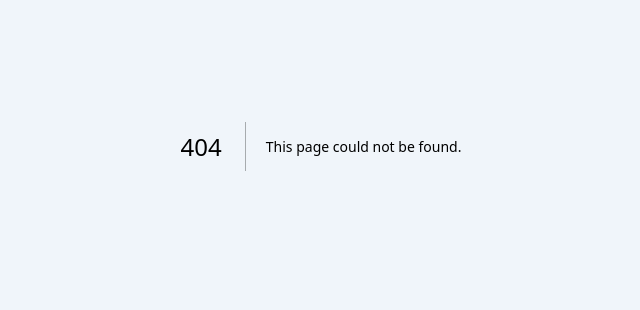
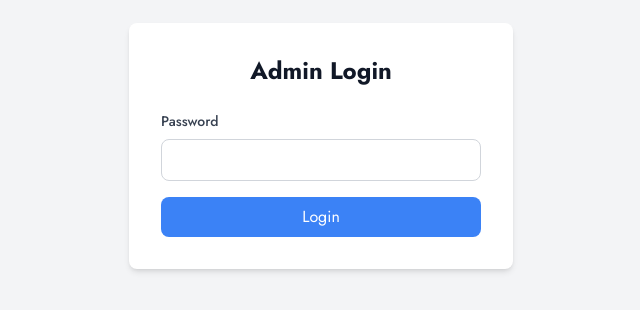
Before and after one commit to keanuccc/myportfolio, a Next.js app: page /admin/login in a window 1280 px wide. Before the commit this address had no page. Shown: the part 254-564 px from the top of the page, without its empty margins (319-959 px from the left). Built offline with nearby package versions, Linux system fonts and the light colour scheme.

Commit message:
feat: create admin layout and login page

```diff
--- a/package.json
+++ b/package.json
@@ -10,6 +10,7 @@
   },
   "dependencies": {
     "@headlessui/react": "^2.2.10",
+    "@heroicons/react": "^2.2.0",
     "@uiw/react-md-editor": "^4.1.1",
     "@vercel/blob": "^2.4.0",
     "@vercel/kv": "^3.0.0",
--- /dev/null
+++ b/src/app/admin/layout.tsx
@@ -0,0 +1,28 @@
+'use client';
+
+import { usePathname } from 'next/navigation';
+import Sidebar from '@/components/admin/Sidebar';
+
+export default function AdminLayout({
+  children,
+}: {
+  children: React.ReactNode;
+}) {
+  const pathname = usePathname();
+  const isLoginPage = pathname === '/admin/login';
+
+  if (isLoginPage) {
+    return <>{children}</>;
+  }
+
+  return (
+    <div className="min-h-screen bg-gray-100 dark:bg-gray-900">
+      <div className="flex">
+        <Sidebar />
+        <main className="flex-1 ml-64 p-8">
+          {children}
+        </main>
+      </div>
+    </div>
+  );
+}
--- /dev/null
+++ b/src/app/admin/login/page.tsx
@@ -0,0 +1,80 @@
+'use client';
+
+import { useState } from 'react';
+import { useRouter } from 'next/navigation';
+
+export default function LoginPage() {
+  const [password, setPassword] = useState('');
+  const [error, setError] = useState('');
+  const [loading, setLoading] = useState(false);
+  const router = useRouter();
+
+  const handleSubmit = async (e: React.FormEvent) => {
+    e.preventDefault();
+    setError('');
+    setLoading(true);
+
+    try {
+      const response = await fetch('/api/auth/login', {
+        method: 'POST',
+        headers: { 'Content-Type': 'application/json' },
+        body: JSON.stringify({ password }),
+      });
+
+      const data = await response.json();
+
+      if (response.ok) {
+        router.push('/admin/dashboard');
+      } else {
+        setError(data.error || 'Login failed');
+      }
+    } catch {
+      setError('An error occurred');
+    } finally {
+      setLoading(false);
+    }
+  };
+
+  return (
+    <div className="min-h-screen flex items-center justify-center bg-gray-100 dark:bg-gray-900">
+      <div className="bg-white dark:bg-gray-800 p-8 rounded-lg shadow-md w-96">
+        <h1 className="text-2xl font-bold text-center mb-6 text-gray-900 dark:text-white">
+          Admin Login
+        </h1>
+
+        <form onSubmit={handleSubmit}>
+          <div className="mb-4">
+            <label
+              htmlFor="password"
+              className="block text-sm font-medium text-gray-700 dark:text-gray-300 mb-2"
+            >
+              Password
+            </label>
+            <input
+              type="password"
+              id="password"
+              value={password}
+              onChange={(e) => setPassword(e.target.value)}
+              className="w-full px-3 py-2 border border-gray-300 dark:border-gray-600 rounded-lg focus:outline-none focus:ring-2 focus:ring-blue-500 dark:bg-gray-700 dark:text-white"
+              required
+            />
+          </div>
+
+          {error && (
+            <div className="mb-4 p-3 bg-red-100 dark:bg-red-900 text-red-700 dark:text-red-200 rounded-lg text-sm">
+              {error}
+            </div>
+          )}
+
+          <button
+            type="submit"
+            disabled={loading}
+            className="w-full bg-blue-500 text-white py-2 px-4 rounded-lg hover:bg-blue-600 focus:outline-none focus:ring-2 focus:ring-blue-500 focus:ring-offset-2 disabled:opacity-50"
+          >
+            {loading ? 'Logging in...' : 'Login'}
+          </button>
+        </form>
+      </div>
+    </div>
+  );
+}
--- /dev/null
+++ b/src/components/admin/Sidebar.tsx
@@ -0,0 +1,67 @@
+'use client';
+
+import Link from 'next/link';
+import { usePathname } from 'next/navigation';
+import {
+  HomeIcon,
+  DocumentTextIcon,
+  FolderIcon,
+  UserIcon,
+  EnvelopeIcon,
+  ArrowRightOnRectangleIcon,
+} from '@heroicons/react/24/outline';
+
+const navigation = [
+  { name: 'Dashboard', href: '/admin/dashboard', icon: HomeIcon },
+  { name: 'Blog', href: '/admin/blog', icon: DocumentTextIcon },
+  { name: 'Projects', href: '/admin/projects', icon: FolderIcon },
+  { name: 'Profile', href: '/admin/profile', icon: UserIcon },
+  { name: 'Messages', href: '/admin/messages', icon: EnvelopeIcon },
+];
+
+export default function Sidebar() {
+  const pathname = usePathname();
+
+  const handleLogout = async () => {
+    await fetch('/api/auth/logout', { method: 'POST' });
+    window.location.href = '/admin/login';
+  };
+
+  return (
+    <div className="fixed left-0 top-0 h-full w-64 bg-white dark:bg-gray-800 shadow-lg">
+      <div className="p-6">
+        <h1 className="text-2xl font-bold text-gray-900 dark:text-white">
+          Admin Panel
+        </h1>
+      </div>
+
+      <nav className="mt-6">
+        {navigation.map((item) => {
+          const isActive = pathname.startsWith(item.href);
+          return (
+            <Link
+              key={item.name}
+              href={item.href}
+              className={`flex items-center px-6 py-3 text-gray-700 dark:text-gray-300 hover:bg-gray-100 dark:hover:bg-gray-700 ${
+                isActive ? 'bg-gray-100 dark:bg-gray-700 border-r-4 border-blue-500' : ''
+              }`}
+            >
+              <item.icon className="h-5 w-5 mr-3" />
+              {item.name}
+            </Link>
+          );
+        })}
+      </nav>
+
+      <div className="absolute bottom-0 w-full p-6">
+        <button
+          onClick={handleLogout}
+          className="flex items-center w-full px-4 py-2 text-gray-700 dark:text-gray-300 hover:bg-gray-100 dark:hover:bg-gray-700 rounded-lg"
+        >
+          <ArrowRightOnRectangleIcon className="h-5 w-5 mr-3" />
+          Logout
+        </button>
+      </div>
+    </div>
+  );
+}
```
Also changed, not shown: 1 other file (tests, documents, lock files or other folders).
